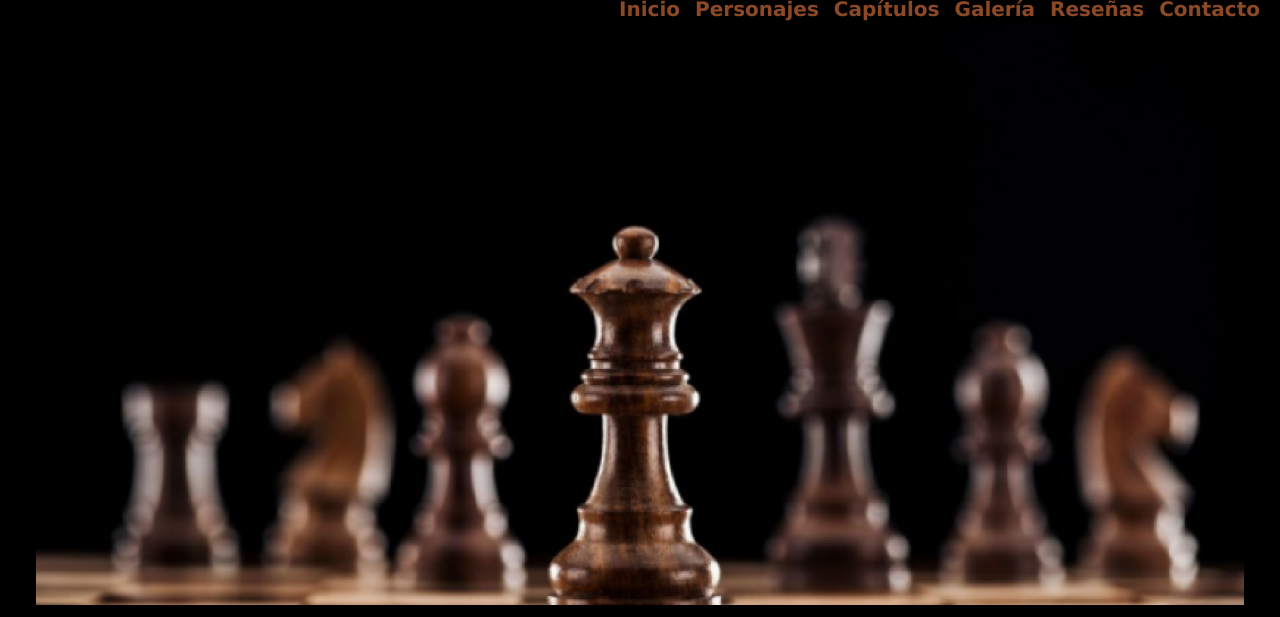
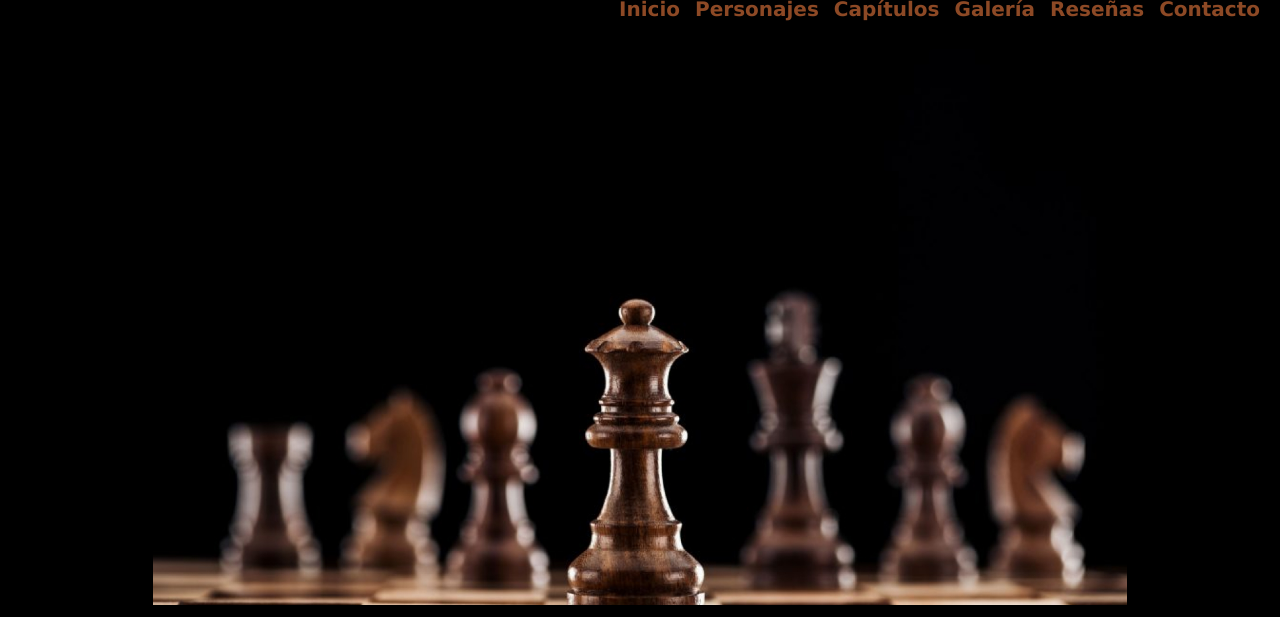
Before and after one commit to GastonGarciaBauer/LABORATORIO-3, a plain HTML site: page index.html in a window 1280 px wide. Shown: the part 99-716 px from the top of the page. Drawn offline with Linux system fonts and the light colour scheme; files whose address does not match are found by name.

Commit message:
prueba fondo 2

```diff
--- a/index.html
+++ b/index.html
@@ -37,7 +37,7 @@
     </header>
     <section class="principal">
         <article class="col s12 m4 l3 principal">
-            <img src="/images/bg-img.jpg" alt="Imagen de fondo de un ajedrez." class="bg-img">
+            <img src="/images/Frame 2 (1).jpg" alt="Imagen de fondo de un ajedrez." class="bg-img">
         </article>
     </section>
 
```
